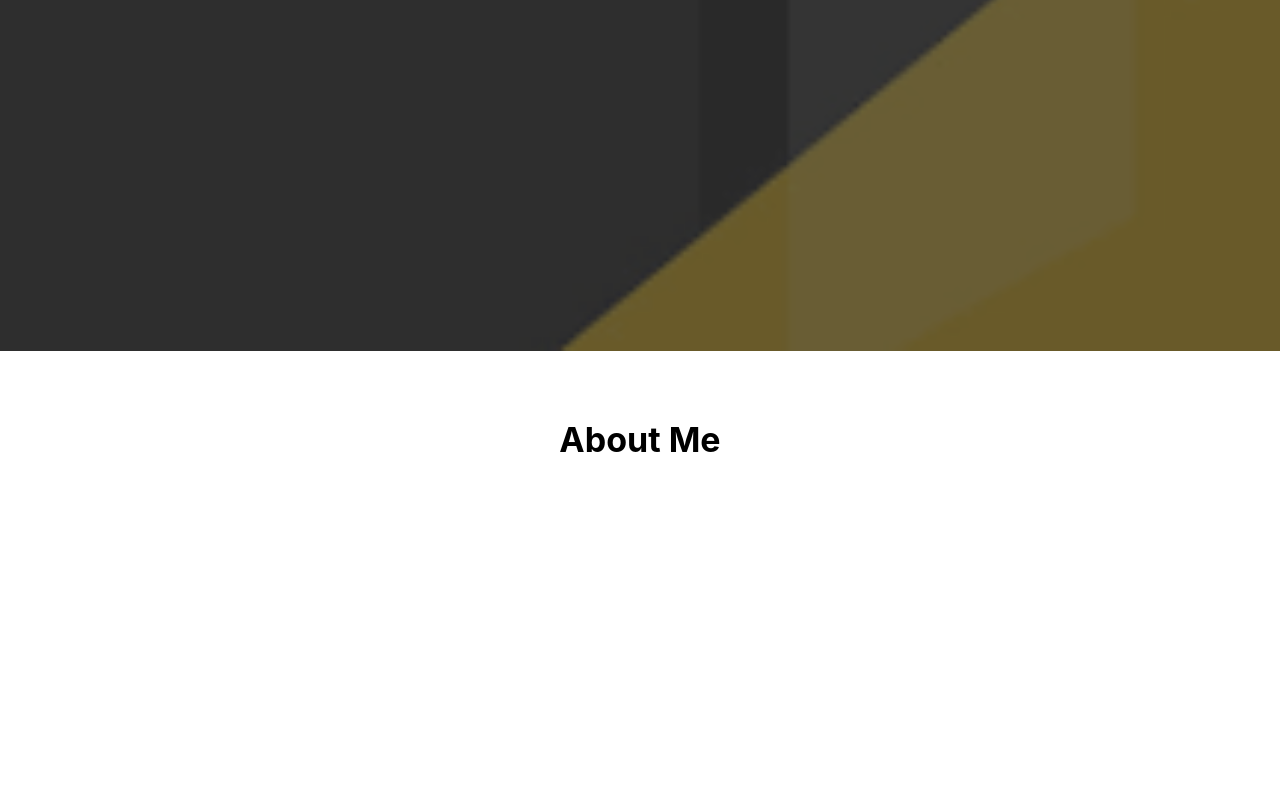
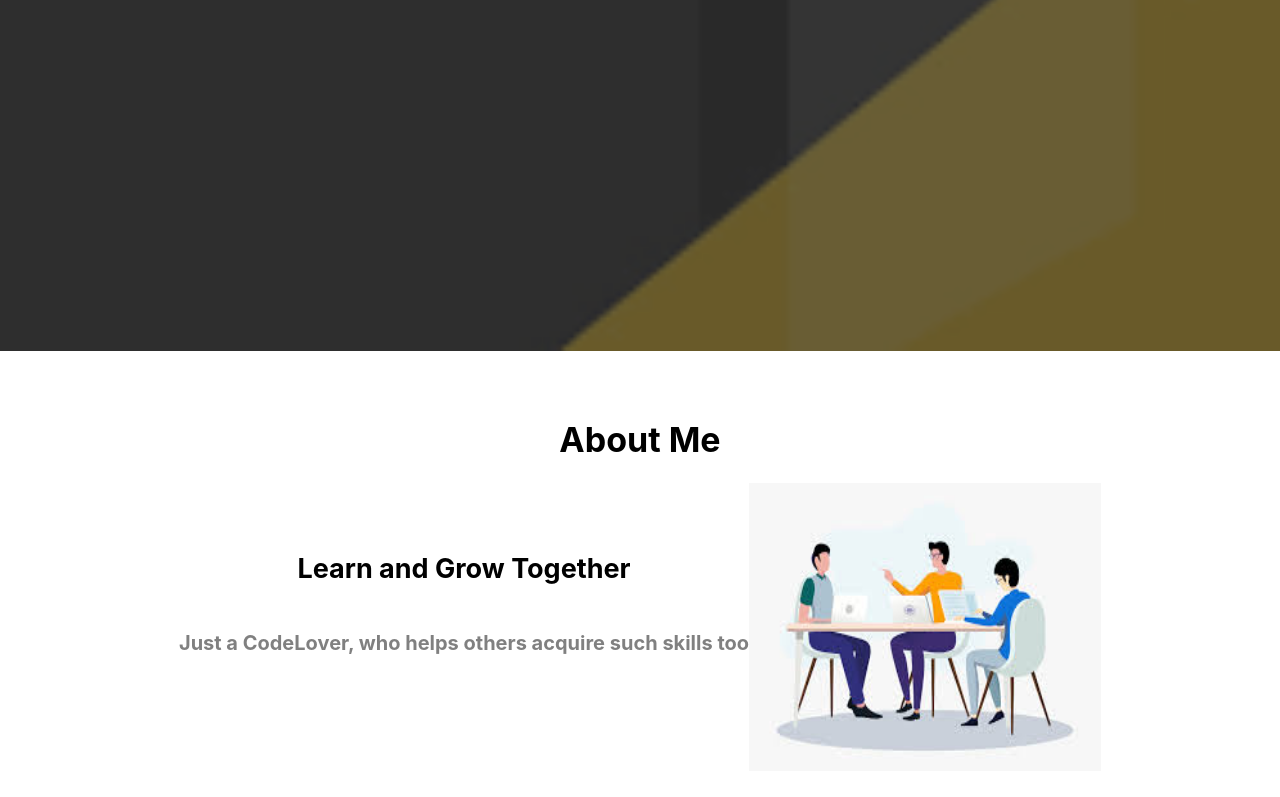
Before and after one commit to NjohPrince/Building-A-Web-Page-Using-React, a React (Create React App) app in the folder mywebsite/: page / in a window 1280 px wide. Shown: the part 449-1246 px from the top of the page. Built offline with nearby package versions, Linux system fonts and the light colour scheme; what react-hover-animation would draw is missing.

Commit message:
created and about section

```diff
--- a/mywebsite/src/components/row/content.jsx
+++ b/mywebsite/src/components/row/content.jsx
@@ -1,8 +1,45 @@
 import React from "react";
 import styled from "styled-components";
 
+const Container = styled.div`
+  display: flex;
+  align-items: center;
+`;
 
+const ContainerImg = styled.img`
+  width: 22em;
+  height: 18em;
+`;
+
+const ImgDescription = styled.div`
+  display: flex;
+  flex-direction: column;
+  max-width: 100%;
+  align-items: center;
+`;
+
+const Name = styled.h2`
+  color: #000;
+  font-size: 27px;
+  font-weight: bold;
+  margin: 0;
+`;
+
+const Description = styled.h6`
+  color: gray;
+  font-size: 20px;
+  font-weight: bold
+`;
 
 export function SingleRow(props) {
-  return ;
+  const { name, descript, imgURL } = props;
+  return (
+    <Container>
+      <ImgDescription>
+        <Name>{name}</Name>
+        <Description>{descript}</Description>
+      </ImgDescription>
+      <ContainerImg src={imgURL} />
+    </Container>
+  );
 }
--- a/mywebsite/src/containers/aboutSection.jsx
+++ b/mywebsite/src/containers/aboutSection.jsx
@@ -1,9 +1,11 @@
-import React from 'react';
-import { Element } from 'react-scroll'
-import styled from 'styled-components';
-import { CaptionText } from '../components/textCaption/caption';
+import React from "react";
+import { Element } from "react-scroll";
+import styled from "styled-components";
+import { SingleRow } from "../components/row/content";
+import { CaptionText } from "../components/textCaption/caption";
+import rowImage from "../assets/images/cont.jfif";
 
-const Container = styled( Element )`
+const Container = styled(Element)`
   width: 100%;
   min-height: 500px;
   display: flex;
@@ -11,8 +13,15 @@ const Container = styled( Element )`
   align-items: center;
 `;
 
-export function AboutSection(props){
-    return <Container name="AboutSection">
-        <CaptionText>About Me</CaptionText>
-    </Container>;
+export function AboutSection(props) {
+  return (
+    <Container name="AboutSection">
+      <CaptionText>About Me</CaptionText>
+      <SingleRow
+        name="Learn and Grow Together"
+        descript="Just a CodeLover, who helps others acquire such skills too"
+        imgURL={rowImage}
+      />
+    </Container>
+  );
 }
```
Also changed, not shown: 1 other file (tests, documents, lock files or other folders).
